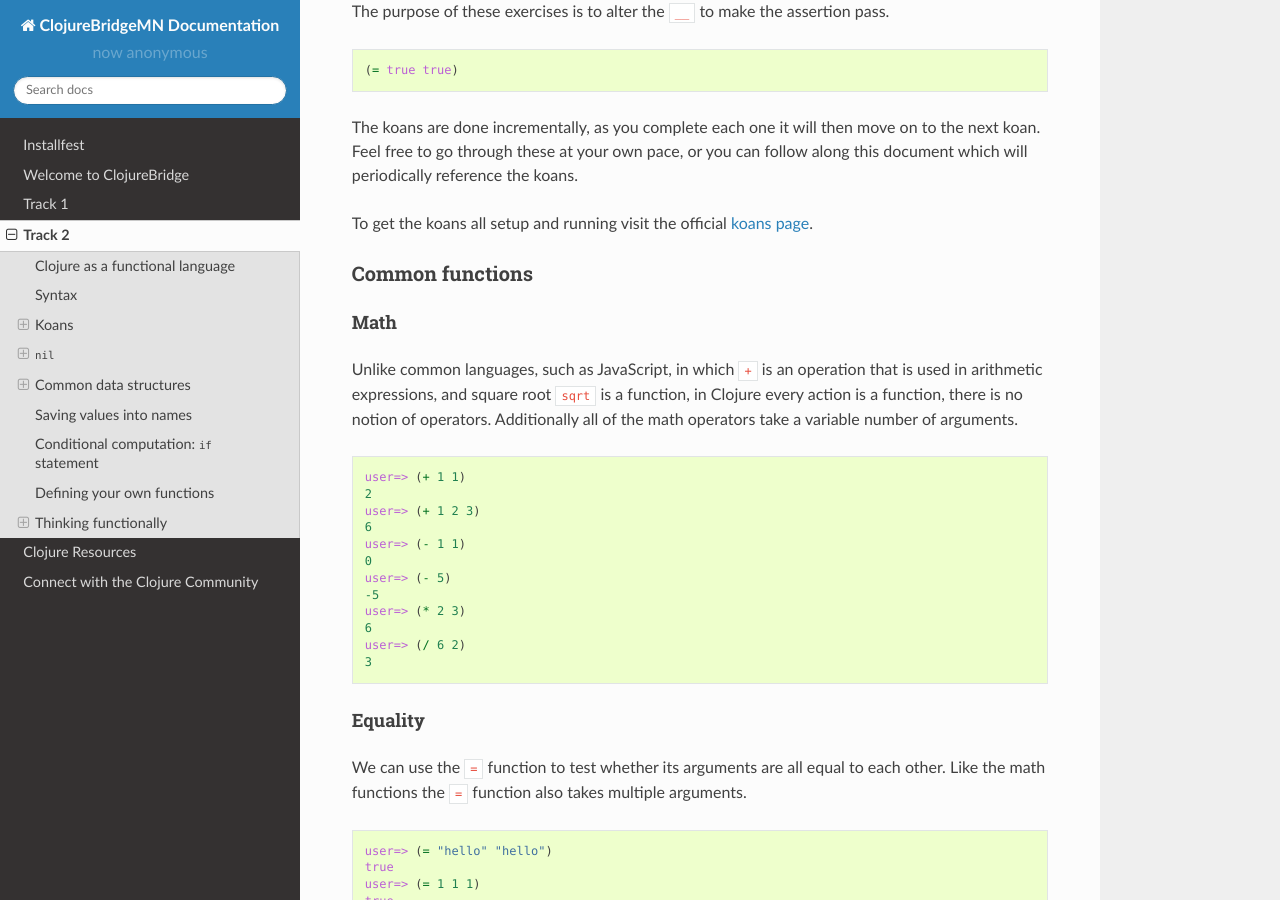
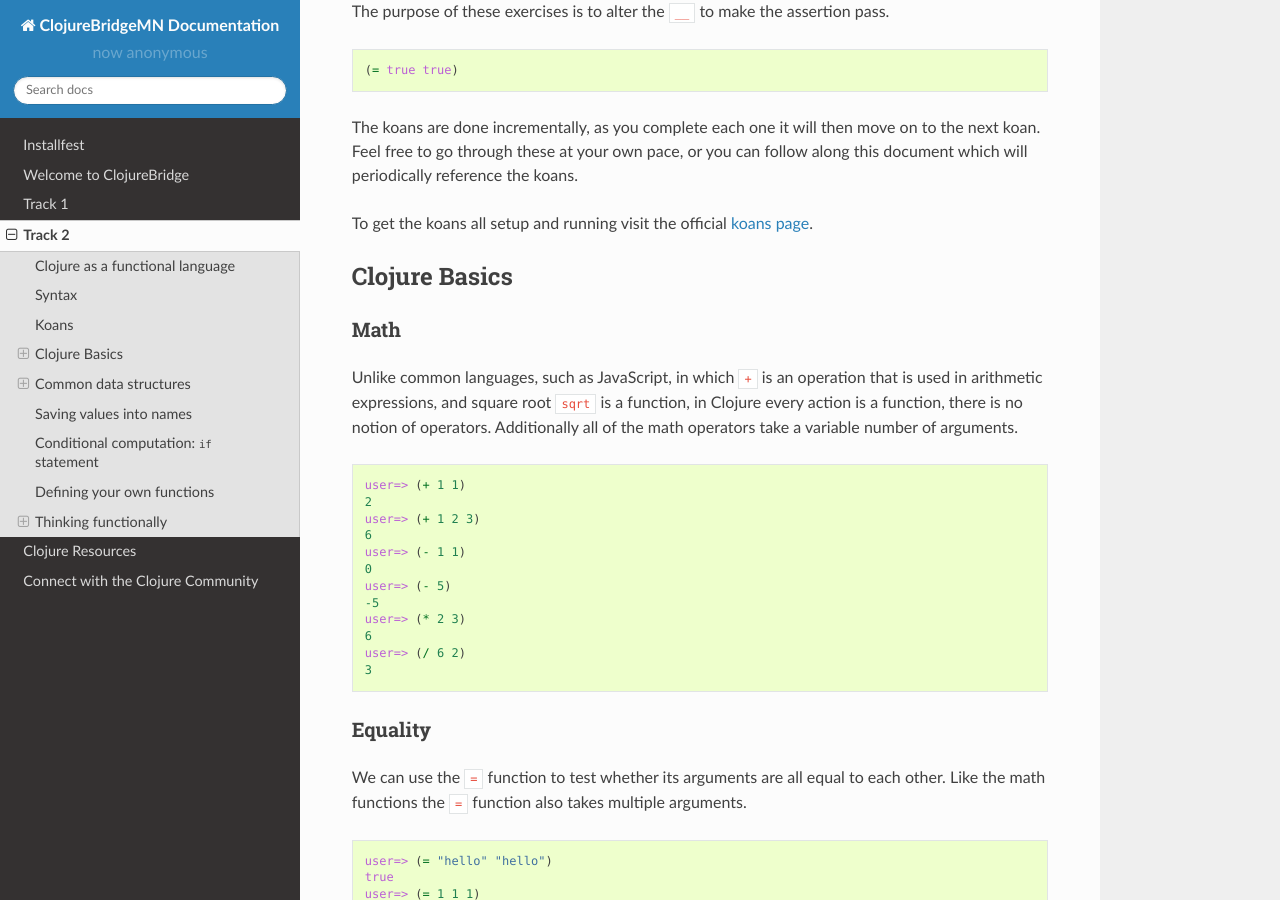
Before and after one commit to clojurebridge-minneapolis/installfest, a Sphinx documentation site: the page built from docs/track2.md, in a window 1280 px wide and 900 px high, scrolled down 1176 px. Built offline with Sphinx 7.4.7 and the Read the Docs theme 2.0.0, drawn with Linux system fonts in a browser that asks for light colours.

Commit message:
Fix track2 headings.

````diff
--- a/docs/track2.md
+++ b/docs/track2.md
@@ -56,9 +56,9 @@ Feel free to go through these at your own pace, or you can follow along this doc
 
 To get the koans all setup and running visit the official [koans page](http://clojurekoans.com/).
 
-### Common functions
+## Clojure Basics
 
-#### Math
+### Math
 
 Unlike common languages, such as JavaScript, in which `+` is an operation that is used in arithmetic expressions, and square root `sqrt` is a function, in Clojure every action is a function, there is no notion of operators. Additionally all of the
 math operators take a variable number of arguments.
@@ -78,7 +78,7 @@ user=> (/ 6 2)
 3
 ```
 
-#### Equality
+### Equality
 
 We can use the `=` function to test whether its arguments are all equal to each other.
 Like the math functions the `=` function also takes multiple arguments.
@@ -92,7 +92,7 @@ user=> (= 1 2)
 false
 ```
 
-## `nil`
+### nil
 
 `nil` is a special value in Clojure, it means "nothing". It is commonly used when a desired value is not found. We will see examples of its use later. For now, just note that it is not equal to other values:
 
````
